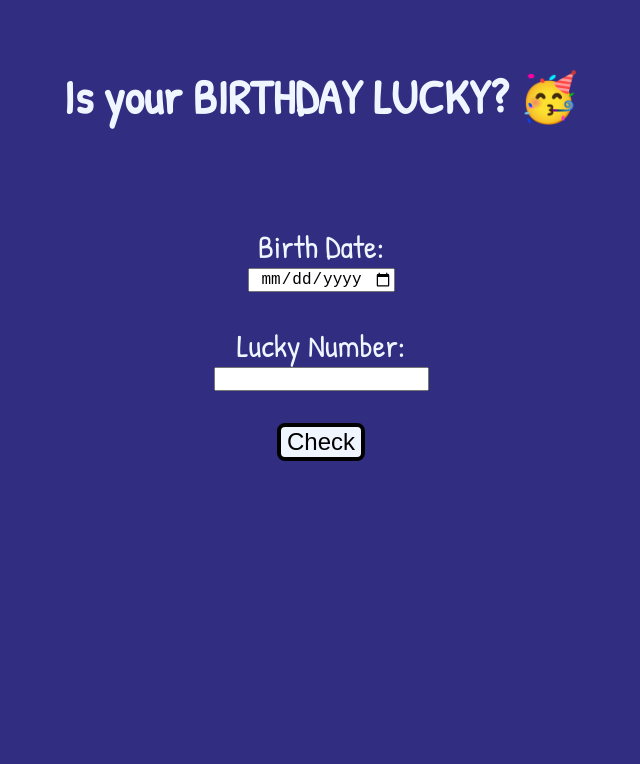
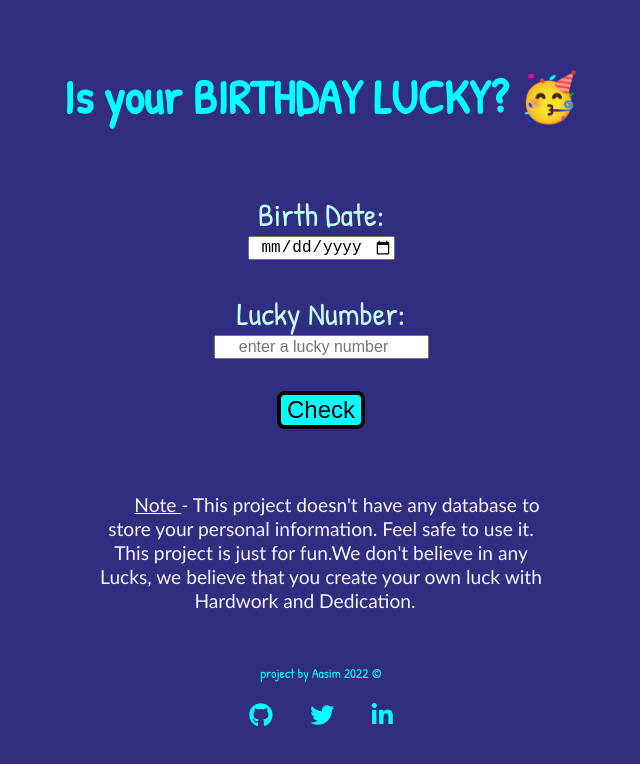
Before and after one commit to aasimd/Luck-on-Birthdays, a plain HTML site: page index.html in a window 1280 px wide. Shown: the whole page, without its empty margins (319-959 px from the left). Drawn offline with Linux system fonts and the light colour scheme.

Commit message:
style updated

```diff
--- a/index.html
+++ b/index.html
@@ -5,6 +5,7 @@
     <meta http-equiv="X-UA-Compatible" content="IE=edge">
     <meta name="viewport" content="width=device-width, initial-scale=1.0">
     <link rel="stylesheet" href="styles.css">
+    <link rel="stylesheet" href="https://cdnjs.cloudflare.com/ajax/libs/font-awesome/6.2.1/css/all.min.css">
     <title>Birthdays And Luck.</title>
 </head>
 <body>
@@ -17,12 +18,40 @@
             <input type="date" id="birth-date">
 
             <label for="lucky-number">Lucky Number:</label>
-            <input type="number" id="lucky-number">
+            <input type="number" id="lucky-number" placeholder="enter a lucky number">
             <button id="check-button">Check</button>
 
             <p id="results"></p>
+            <p id="error-message"></p>
+
+
     </div>
-
+    <div class="center-container">
+        <small class="note container " >
+        <span style="text-decoration: underline;">
+          Note
+        </span>
+        -  This project doesn't have any database to store your personal information. Feel safe to use it.
+        This project is just for fun.We don't believe in any Lucks, we believe that you create your own luck with Hardwork and Dedication.</small>
+    </div>
+    <footer>
+        <small class="credit">
+            project by Aasim 2022 ©
+        </small>
+        <div>
+            <ul class="social-links">
+                <li class="non-bullet">
+                    <a href="https://github.com/aasimd"><i class="fa-brands fa-github"></i></a>
+                </li>
+                <li class="non-bullet">
+                    <a target="_blank" href="https://twitter.com/dthree01"><i class="fa-brands fa-twitter"></i></a>
+                </li>
+                <li class="non-bullet">
+                    <a target="_blank" href="https://linkedin.com/in/aasim-dongarkar-28b365231"><i class="fa-brands fa-linkedin-in"></i></a>
+                </li>
+            </ul>
+        </div>
+    </footer>
 
 
 
--- a/main.js
+++ b/main.js
@@ -2,15 +2,17 @@ var birthDate = document.querySelector("#birth-date");
 var luckyNumber = document.querySelector("#lucky-number");
 var button = document.querySelector("#check-button");
 var results = document.querySelector("#results");
+var errorMessage = document.querySelector("#error-message");
 
 function clickHandler(){
     var dob = birthDate.value;
     dob = dob.replaceAll("-","");
     var birthDateSum = dbSum (dob);
     if (birthDateSum&&luckyNumber.value){
+        errorMessage.style.display="none"
     calculateResults(birthDateSum);
     }else{
-        results.innerText = "Please enter both the fields!! 😡"
+        errorMessage.innerText = "❌ Please enter both the fields!! 😡"
     }
 }
 
--- a/styles.css
+++ b/styles.css
@@ -1,7 +1,9 @@
 @import url('https://fonts.googleapis.com/css2?family=Patrick+Hand&display=swap');
 :root{
     --primary-color:#312e81;
-    --secondary-color:#eff6ff;
+    --secondary-color:aqua; /*#eff6ff optional*/
+    --tertiary-color:rgb(195, 255, 255);
+    --red:rgb(252, 195, 195);
 }
 body{
     font-family: 'Patrick Hand', cursive;
@@ -11,7 +13,7 @@ body{
 
 h1#heading {
     text-align: center;
-    margin: 3rem 0 5rem 0;
+    margin: 3rem 0 3rem 0;
     font-size: 3rem;
     color: var(--secondary-color);
     font-stretch: wider;
@@ -25,7 +27,7 @@ h1#heading {
 }
 label{
     font-size: 2rem;
-    color: var(--secondary-color);
+    color: var(--tertiary-color);
 }
 
 input#birth-date{
@@ -41,8 +43,62 @@ button{
     border-radius: .5rem;
     border: 4px black solid;
 }
-p{
+p#results{
+    color: var(--secondary-color);
     text-align: center;
     font-size: 2rem;
-    color: rgb(234, 149, 149);
 }
+p#error-message{
+    color:rgb(255, 132, 0);
+    text-align: center;
+    font-size: 2rem;
+    display: block;
+}
+
+.center-container{
+    width: 450px;
+    margin: auto;
+    text-align: center;
+    padding: 1rem;
+    margin-top: 3rem;
+}
+.note{
+    font-family: 'Gill Sans', 'Gill Sans MT', Calibri, 'Trebuchet MS', sans-serif;
+
+    font-size: 1.2rem;
+    color: #eff6ff;
+    padding: 2rem;
+}
+
+footer {
+    text-align: center;
+    color: var(--secondary-color);
+    margin: 2rem 0 2rem 0;
+
+}
+li.non-bullet{
+    margin-top: 1rem;
+}
+.non-bullet{
+    list-style: none;
+    color: var(--secondary-color);
+    font-size: 1.5rem;
+    display: inline;
+    padding: 1rem;
+
+}
+
+a:-webkit-any-link {
+    color: inherit;
+    cursor: pointer;
+    text-decoration: underline;
+}
+ul {
+    display: block;
+    list-style-type: disc;
+    margin-block-start: 1em;
+    margin-block-end: 1em;
+    margin-inline-start: 0px;
+    margin-inline-end: 0px;
+    padding-inline-start: inherit;
+}
```
